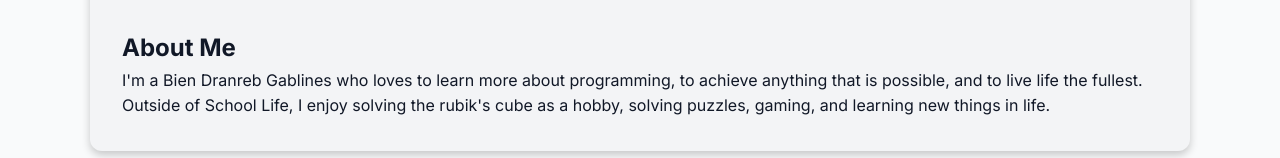
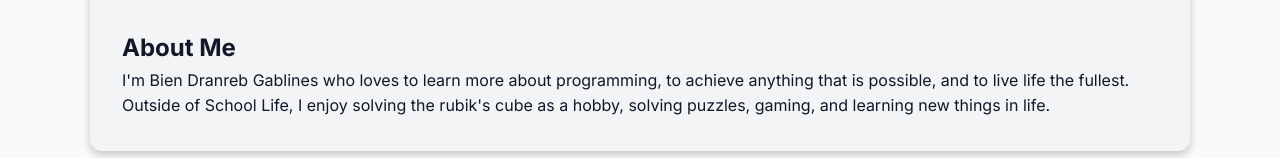
Before and after one commit to bienyyy/Online-Portfolio, a plain HTML site: page index.html in a window 1280 px wide. Shown: the part 566-724 px from the top of the page. Drawn offline with nearby package versions, Linux system fonts and the light colour scheme.

Commit message:
naa rakoy gi edit

```diff
--- a/index.html
+++ b/index.html
@@ -27,7 +27,7 @@
       <img src="images/bien20.jpg" alt="Your Profile Picture" />
       <div>
         <h2>About Me</h2>
-        <p>I'm a Bien Dranreb Gablines who loves to learn more about programming, to achieve anything that is possible, and to live life the fullest.</p>
+        <p>I'm Bien Dranreb Gablines who loves to learn more about programming, to achieve anything that is possible, and to live life the fullest.</p>
         <p>Outside of School Life, I enjoy solving the rubik's cube as a hobby, solving puzzles, gaming, and learning new things in life.</p>
       </div>
     </div>
```
